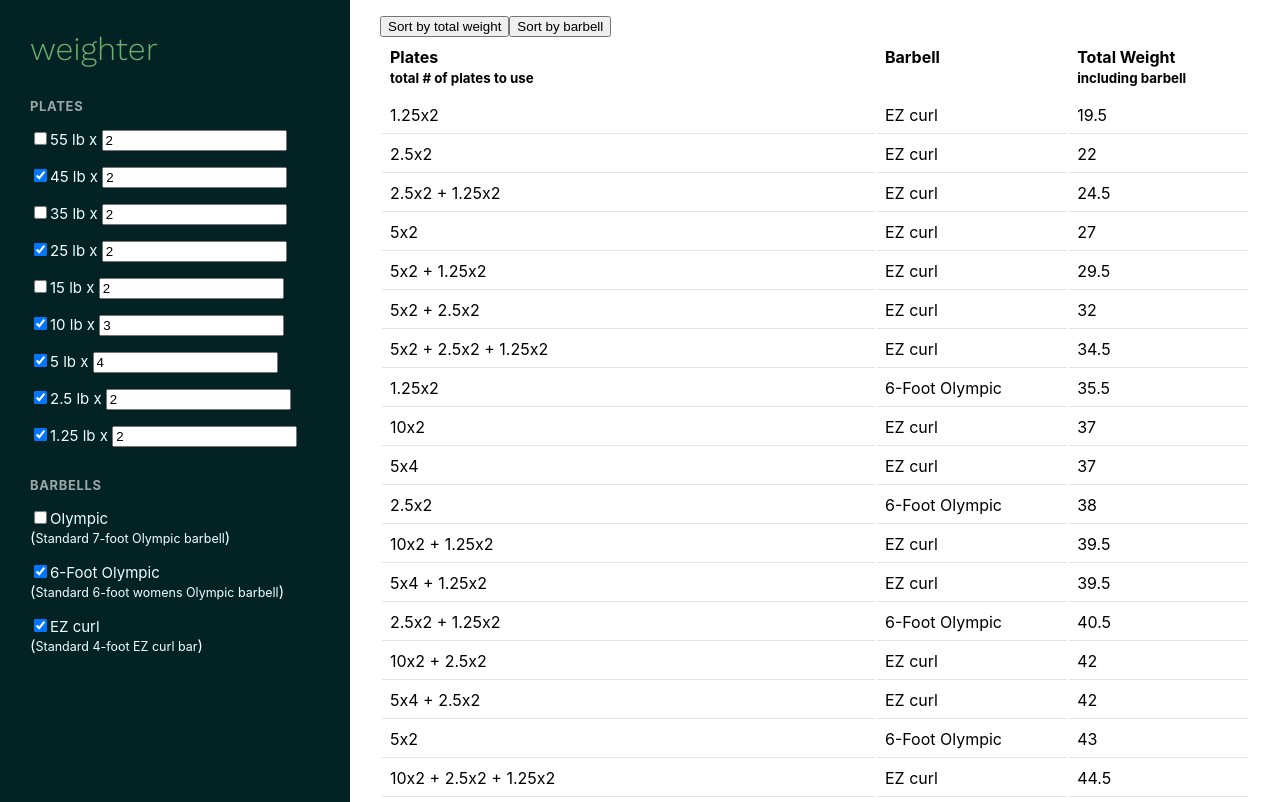
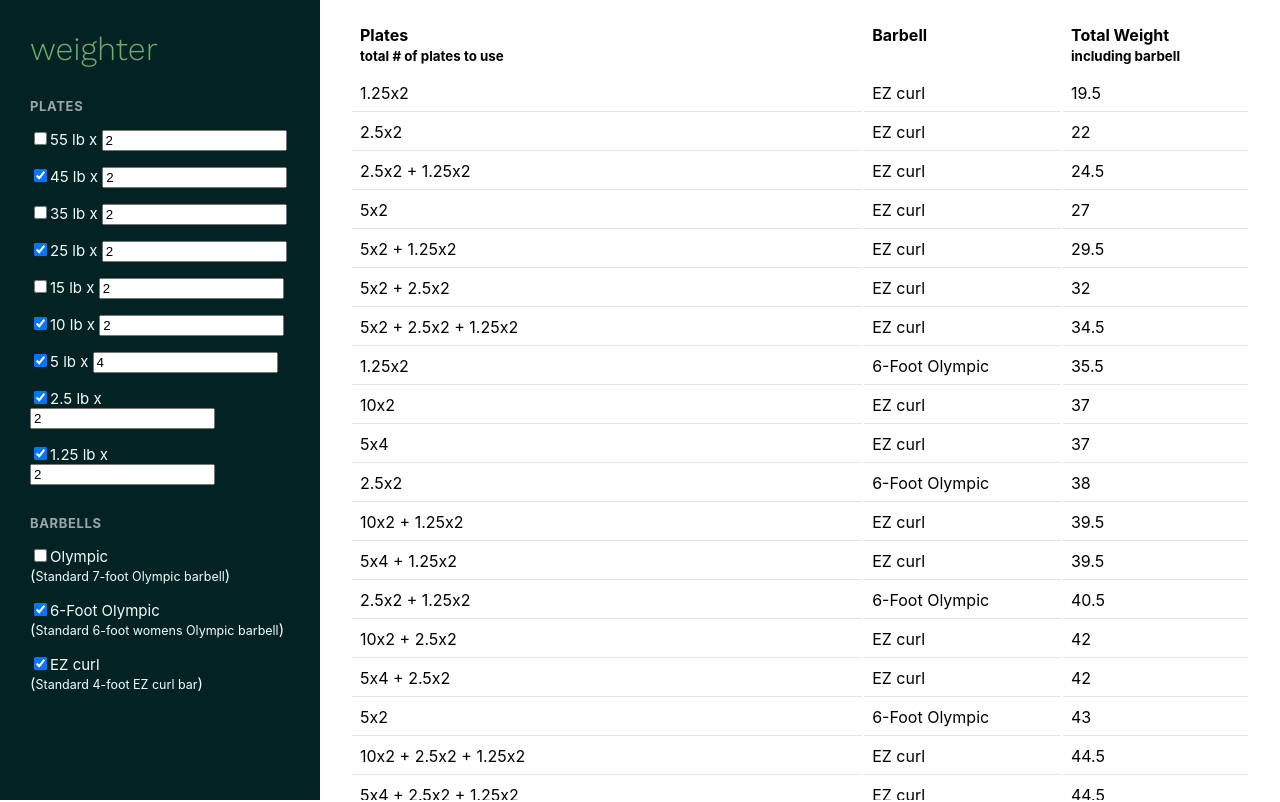
Before and after one commit to lstanard/weighter, a React (Create React App) app: page / in a window 1280 px wide. Shown: the top 802 px of the page. Built offline with nearby package versions, Linux system fonts and the light colour scheme.

Commit message:
Made results area a scrolling container

```diff
--- a/src/App.tsx
+++ b/src/App.tsx
@@ -65,7 +65,7 @@
     {
       id: "028c096b-a080-4934-bf94-8b02e042beb6",
       weight: 10,
-      quantity: 3,
+      quantity: 2,
       selected: true,
     },
     {
--- a/src/components/ResultsTable/ResultsTable.tsx
+++ b/src/components/ResultsTable/ResultsTable.tsx
@@ -114,8 +114,6 @@
 
   return (
     <div className="results-table-container">
-      <button type="button">Sort by total weight</button>
-      <button type="button">Sort by barbell</button>
       {combinations.length ? (
         <table>
           <thead>
--- a/src/styles.scss
+++ b/src/styles.scss
@@ -12,6 +12,16 @@
 code {
   font-family: source-code-pro, Menlo, Monaco, Consolas, "Courier New",
     monospace;
+}
+
+html {
+  box-sizing: border-box;
+}
+
+*,
+*:before,
+*:after {
+  box-sizing: inherit;
 }
 
 // BEGIN TEMP STYLES
@@ -63,11 +73,15 @@
 .equipment-panel {
   background-color: $jade;
   padding: 15px 30px;
+  max-height: 100vh;
   max-width: 30%;
-  min-width: 290px;
+  min-width: 320px;
 }
 
 .results-table-container {
+  height: 100%;
+  overflow: auto;
+  max-height: 100vh;
   padding: 15px 30px;
   width: 100%;
 
```
